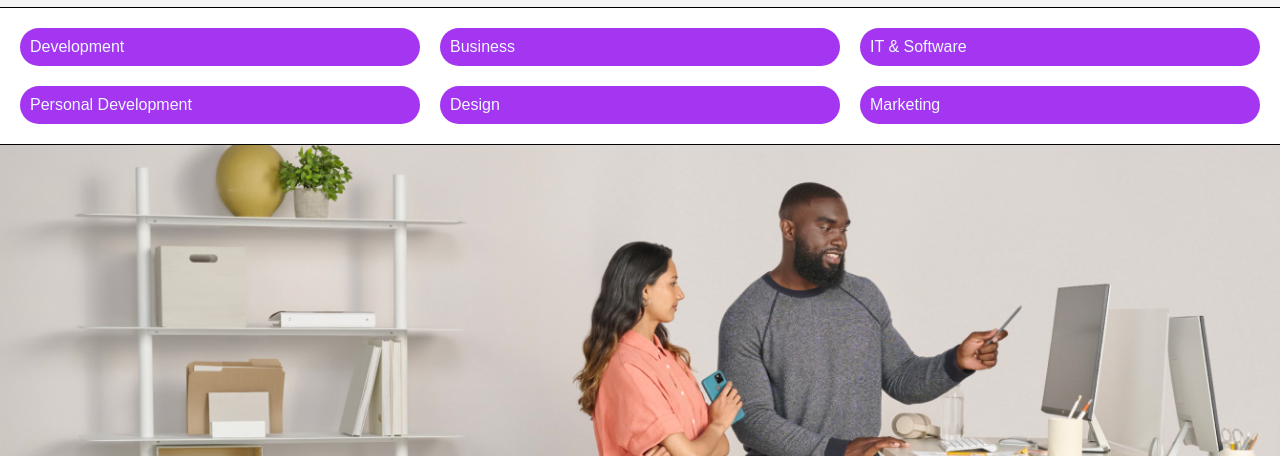
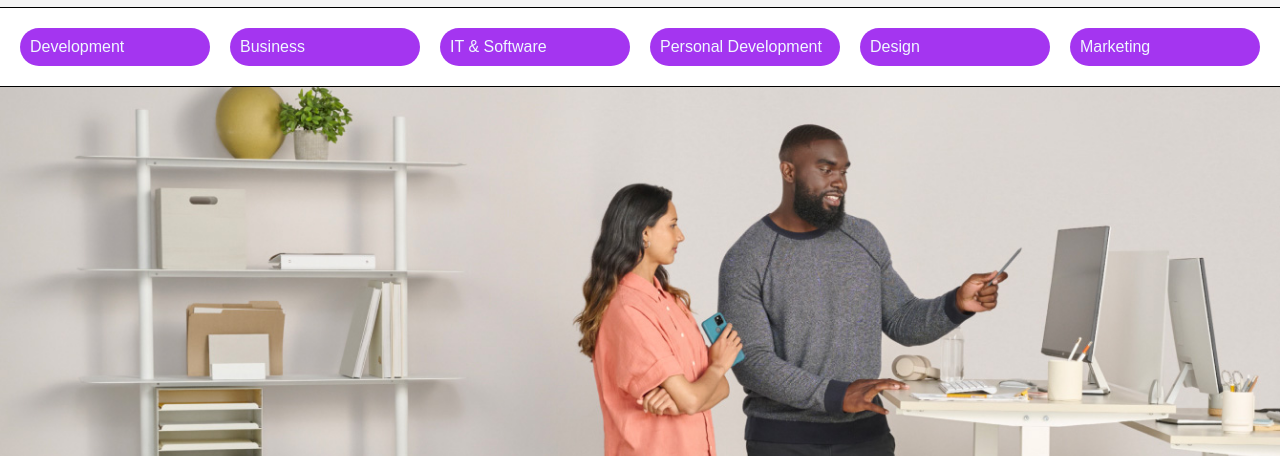
Before and after one commit to Hareeshrp18/UdemyClone_hareeshrp, a plain HTML site: page index.html in a window 1280 px wide. Shown: the part 53-509 px from the top of the page. Drawn offline with Linux system fonts and the light colour scheme; a web font is replaced by a local one.

Commit message:
Categories style is changed

```diff
--- a/udemy.css
+++ b/udemy.css
@@ -53,8 +53,8 @@ body{
 .categories{
     display: flex;
     padding:10px;
-    justify-content: space-around;
-    flex-wrap: wrap;
+    justify-content: space-between;
+
     border-bottom: solid #000 1px;
     background-color: rgb(255, 255, 255);
 }
```
